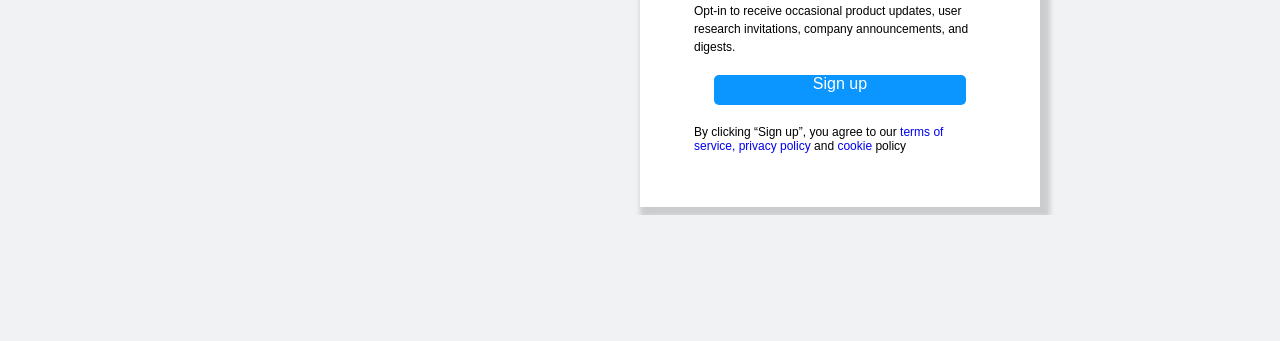
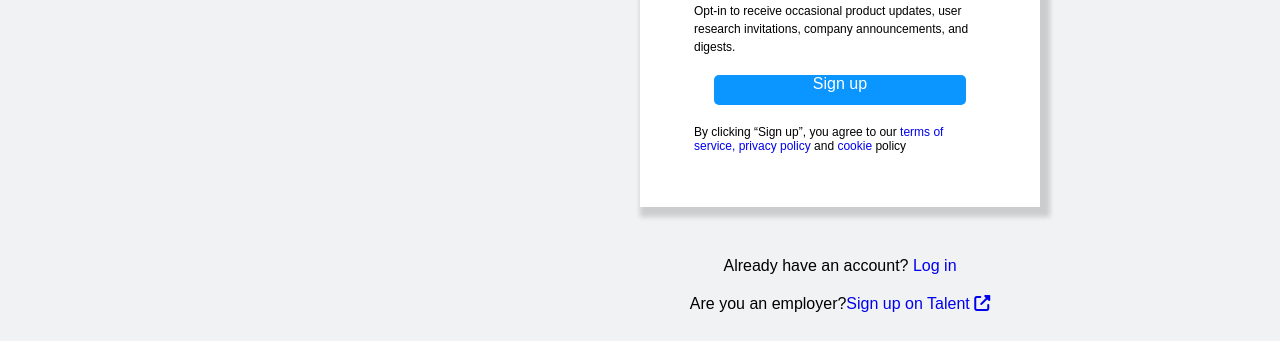
Before and after one commit to drmst/code, a plain HTML site: page index.html in a window 1280 px wide. Shown: the part 602-943 px from the top of the page. Before the commit the page ends 817 px from the top, so only its background shows below. Drawn offline with Linux system fonts and the light colour scheme.

Commit message:
css dosyasında değişiklikler yapıldı

```diff
--- a/index.html
+++ b/index.html
@@ -56,6 +56,7 @@
                     Facebook</div>
             </div>
             <div class="signup-box">
+                <form action="#" method="get">
                     <div class="name-inf information">
                         <label for="name"><b>Display name</b></label><br>
                         <input type="text" class="name" id="name" name="display-name"></input>
@@ -77,13 +78,20 @@
                                 Opt-in to receive occasional product updates, user research invitations, company
                                 announcements, and digests.</label>
                             <div class="bottom-signup">Sign up</div>
+
                             <div>
-                            <p>By clicking “Sign up”, you agree to our <a class="stack-teams" href="#">terms of service,
+                                <p>By clicking “Sign up”, you agree to our <a class="stack-teams" href="#">terms of
+                                        service,
                                         privacy policy</a> and <a href="#" class="stack-teams">cookie</a> policy</p>
+                            </div>
+                </form>
             </div>
         </div>
     </div>
-            </div>
+    <div class="last-text">
+        <div class="last-login-text left-last-text">Already have an account? <a href="#" class="link-decoration">Log in</a> </div>
+        <div class="last-emplyer-text left-last-text">Are you an employer?<a href="#" class="link-decoration">Sign up on Talent <i class="fa-solid fa-up-right-from-square"></i>
+        </a>
         </div>
     </div>
 </body>
--- a/style.css
+++ b/style.css
@@ -188,3 +188,19 @@ p {
     color: #ffffff;
     margin: 20px;
 }
+
+.last-text{
+    margin: 20px 0 0 0;
+    padding: 10px 0 0 0;
+
+
+}
+
+.left-last-text{
+    text-align: center;
+    margin: 20px 0;
+}
+
+.link-decoration{
+    text-decoration: none;
+}
```
Lines whose indentation alone changed are shown as unchanged.
